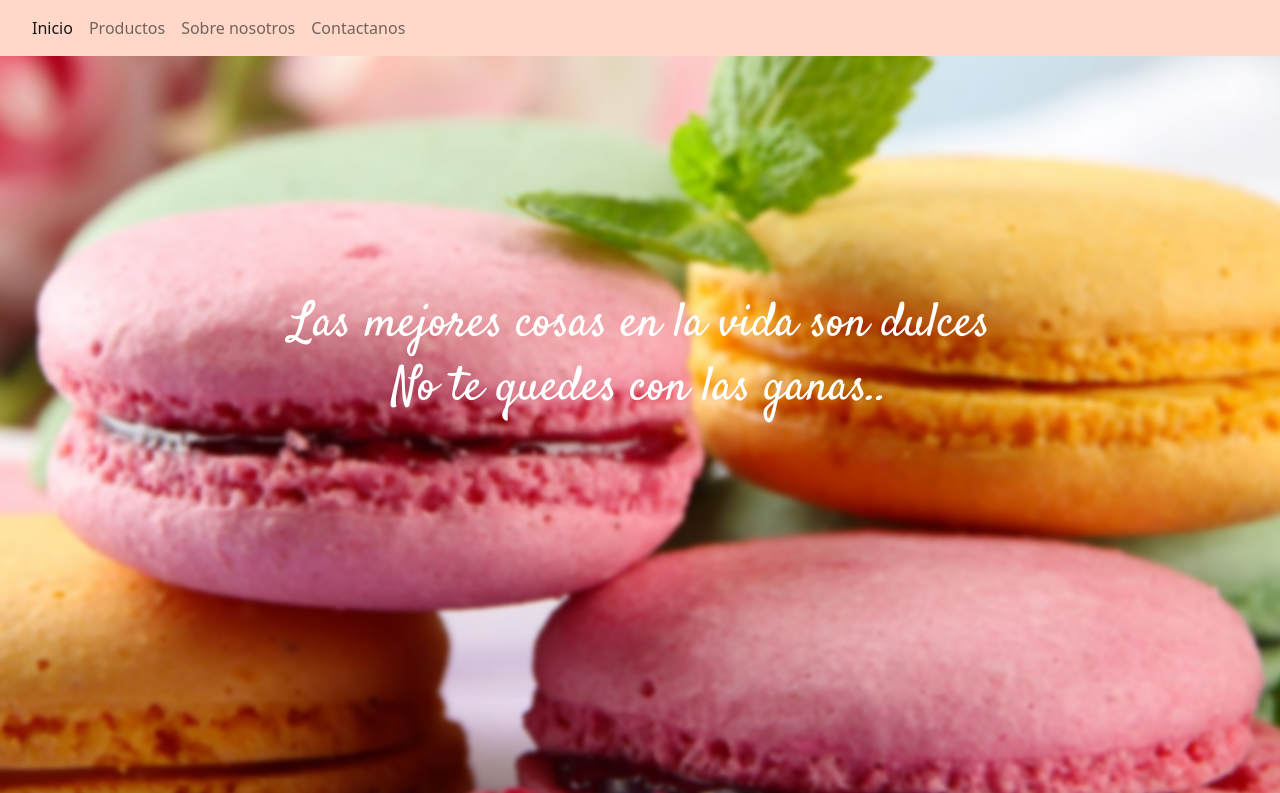
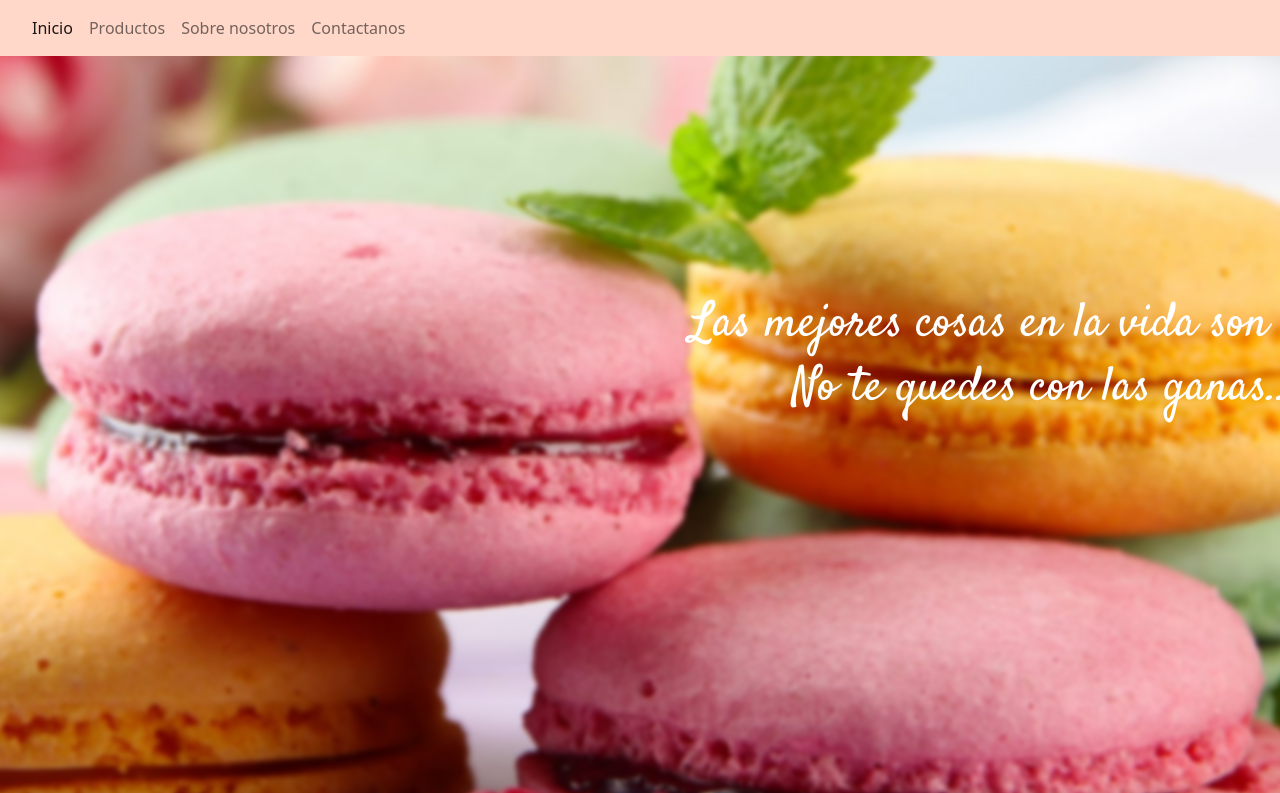
Before and after one commit to marcom25/panaderia-proyect, a React (Create React App) app: page / in a window 1280 px wide. Shown: the top 793 px of the page. Built offline with nearby package versions, Linux system fonts and the light colour scheme; a web font is replaced by a local one.

Commit message:
gsap example

```diff
--- a/package.json
+++ b/package.json
@@ -10,6 +10,7 @@
     "aos": "^2.3.4",
     "bootstrap": "^5.1.3",
     "express": "^4.17.2",
+    "gsap": "^3.9.1",
     "nodemon": "^2.0.15",
     "react": "^17.0.2",
     "react-burger-menu": "^3.0.6",
--- a/src/components/Grid.jsx
+++ b/src/components/Grid.jsx
@@ -1,7 +1,6 @@
 // IMPORTS DE MODULOS
 import React, { useEffect } from 'react';
 import Aos from 'aos';
-import 'aos/dist/aos.css';
 // IMPORTS DE COMPONENTES
 import Sidebar from "./Sidebar";
 import Navbar from './Navbar';
@@ -16,6 +15,7 @@ import "../css/Grid.css";
 import "../css/Colors.css";
 import "../css/Collage.css";
 import "../css/Fonts.css";
+import 'aos/dist/aos.css';
 // IMPORTS DE IMAGENES
 import image1 from "../images/bakery/pancakes.jpg";
 import image2 from "../images/bakery/donuts2.jpg";
@@ -28,7 +28,7 @@ const Grid = () => {
 
     useEffect(() => {
         Aos.init({duration: 2000});
-    }, []);
+    }, );
 
     return (
         <div className="container-xs" style={{padding: "0", overflow: 'hidden'}}>
--- a/src/components/ParallaxBg.jsx
+++ b/src/components/ParallaxBg.jsx
@@ -1,13 +1,35 @@
 // IMPORTS DE MODULOS
-import React from 'react';
+import React, {useEffect, useRef} from 'react';
 import { Parallax } from 'react-parallax';
+import gsap from 'gsap';
 // IMPORTS DE CSS
 import "../css/ParallaxBg.css"
 import "../css/Fonts.css"
 
 
 
+
 const ParallaxBg = () => {
+
+    const texto = useRef(null);
+
+    useEffect(() => {
+        gsap.to('.text-center', {
+            scrollTrigger: {
+                trigger: 'text-center',
+                start: 'top center',
+                end: 'top 100px',
+                scrub: true,
+                pin: true,
+                markers: true,
+            },
+            x:400,
+            rotatation: 360,
+            ease: 'none',
+            duration:3
+
+        });
+    }, []);
 
     return (
 
@@ -17,8 +39,8 @@ const ParallaxBg = () => {
             bgImageAlt="the dog"
             strength={-200}
         >
-            <h1 className='text-center paragraph font-satisfy text-wrap'>Las mejores cosas en la vida son dulces</h1>
-            <p className='text-center paragraph font-satisfy text-wrap pt-5 mt-2 d-none d-sm-block'>No te quedes con las ganas..</p>
+            <h1 ref={texto} className='text-center paragraph font-satisfy text-wrap'>Las mejores cosas en la vida son dulces</h1>
+            <p ref={texto} className='text-center paragraph font-satisfy text-wrap pt-5 mt-2 d-none d-sm-block'>No te quedes con las ganas..</p>
             <div className='sizer' />
         </Parallax>
     );
```
Also changed, not shown: 1 other file (tests, documents, lock files or other folders).
